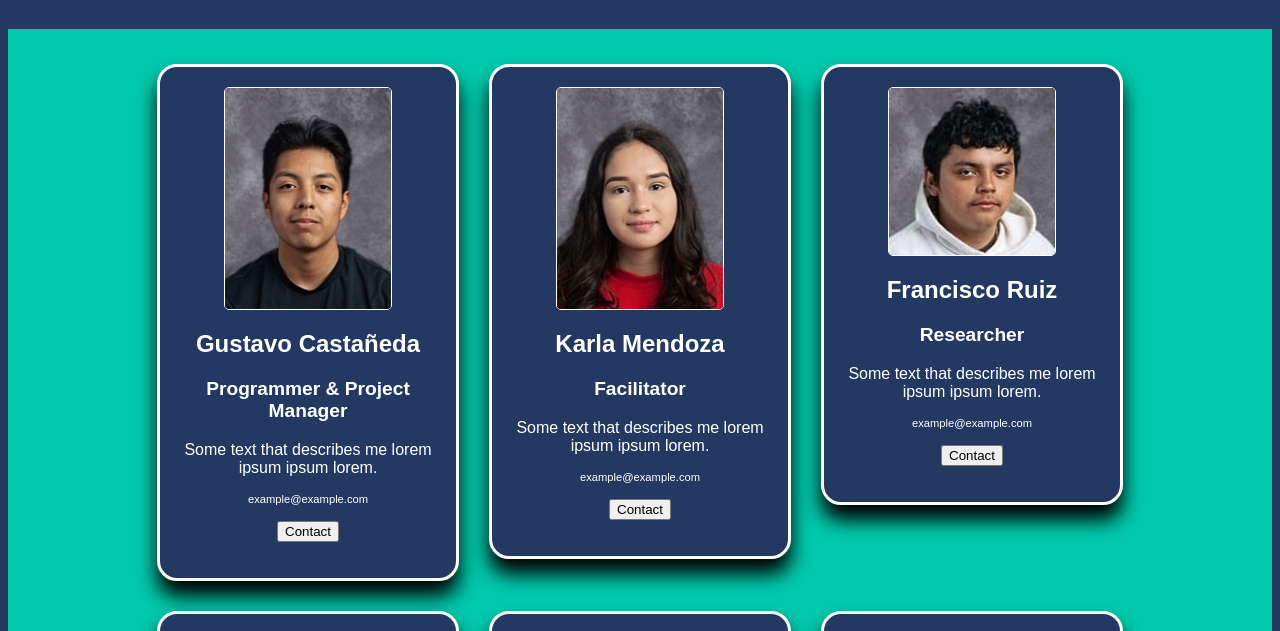
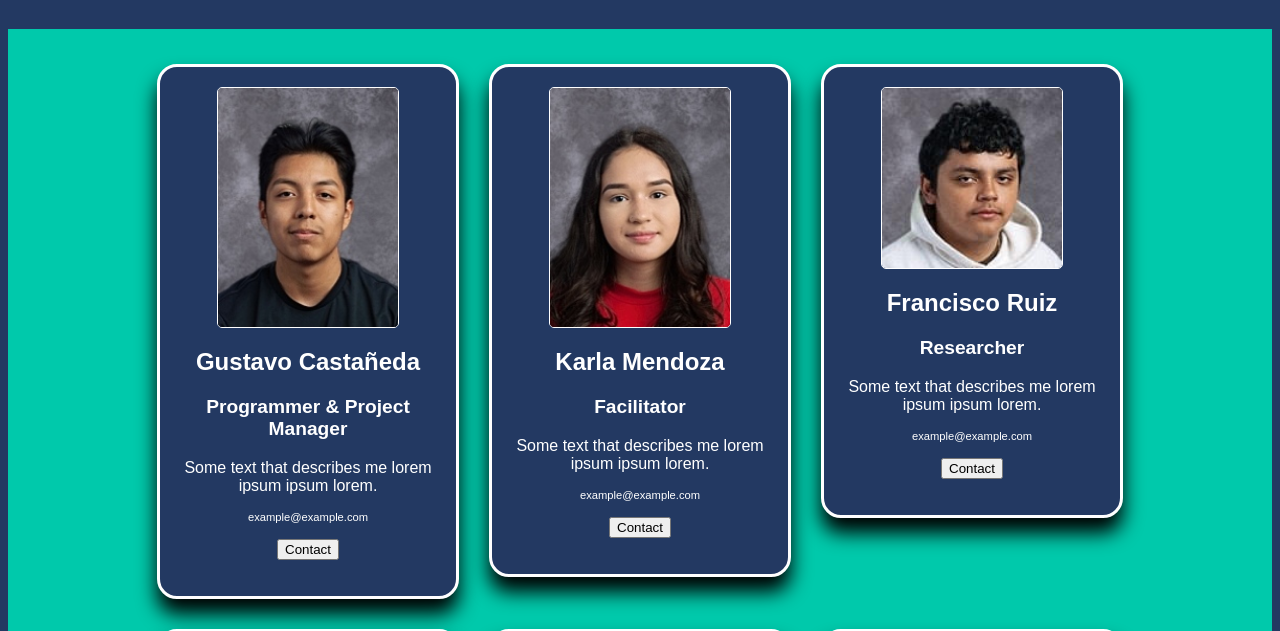
Before and after one commit to Gus2323/LinkAssist, a plain HTML site: page index.html in a window 1280 px wide. Shown: the part 90-721 px from the top of the page. Drawn offline with Linux system fonts and the light colour scheme.

Commit message:
Update style.css

```diff
--- a/style.css
+++ b/style.css
@@ -27,7 +27,7 @@ body {
 img {
     width: 13vw;
     border-radius: 5px;
-    min-width: 150px;
+    min-width: 180px;
     border: 1px solid white;
 }
 
```
